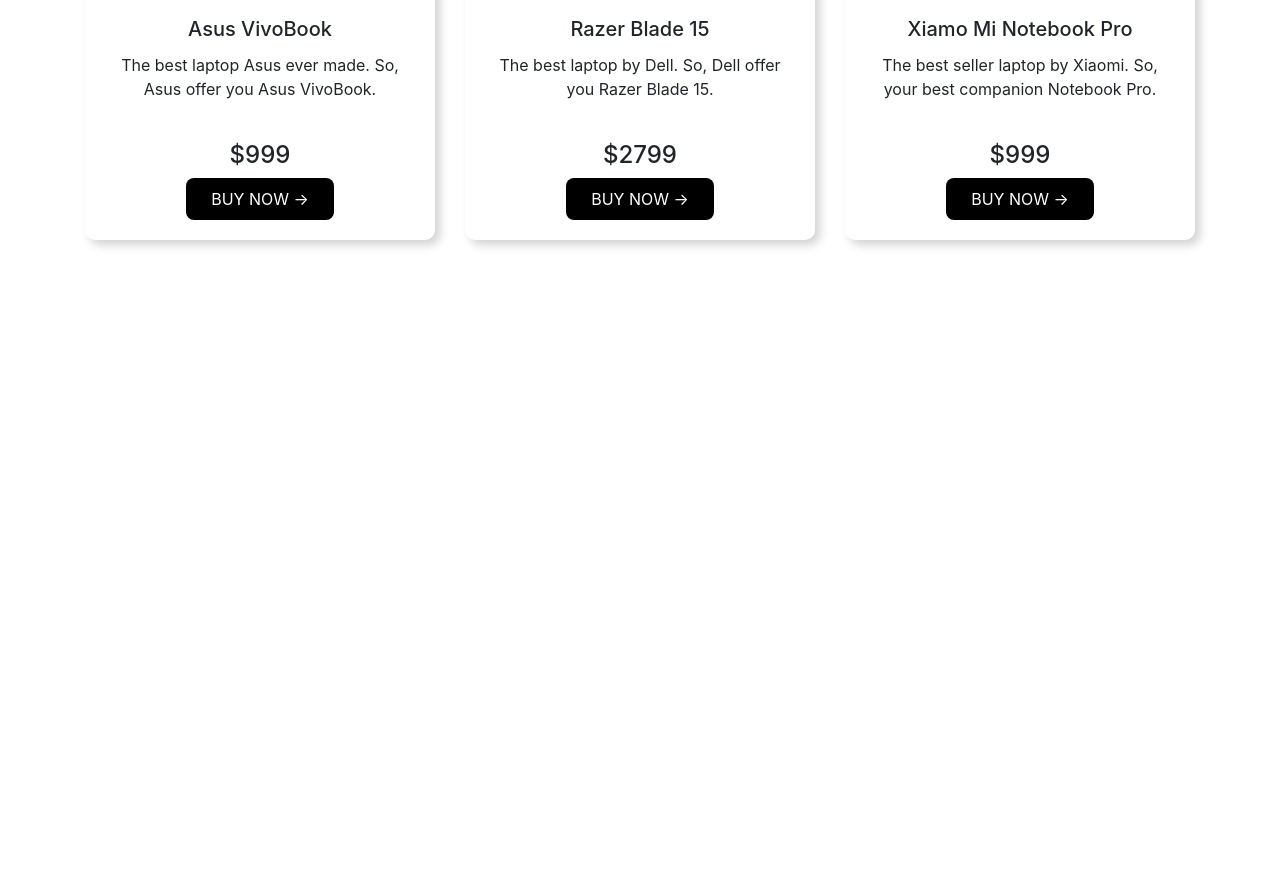
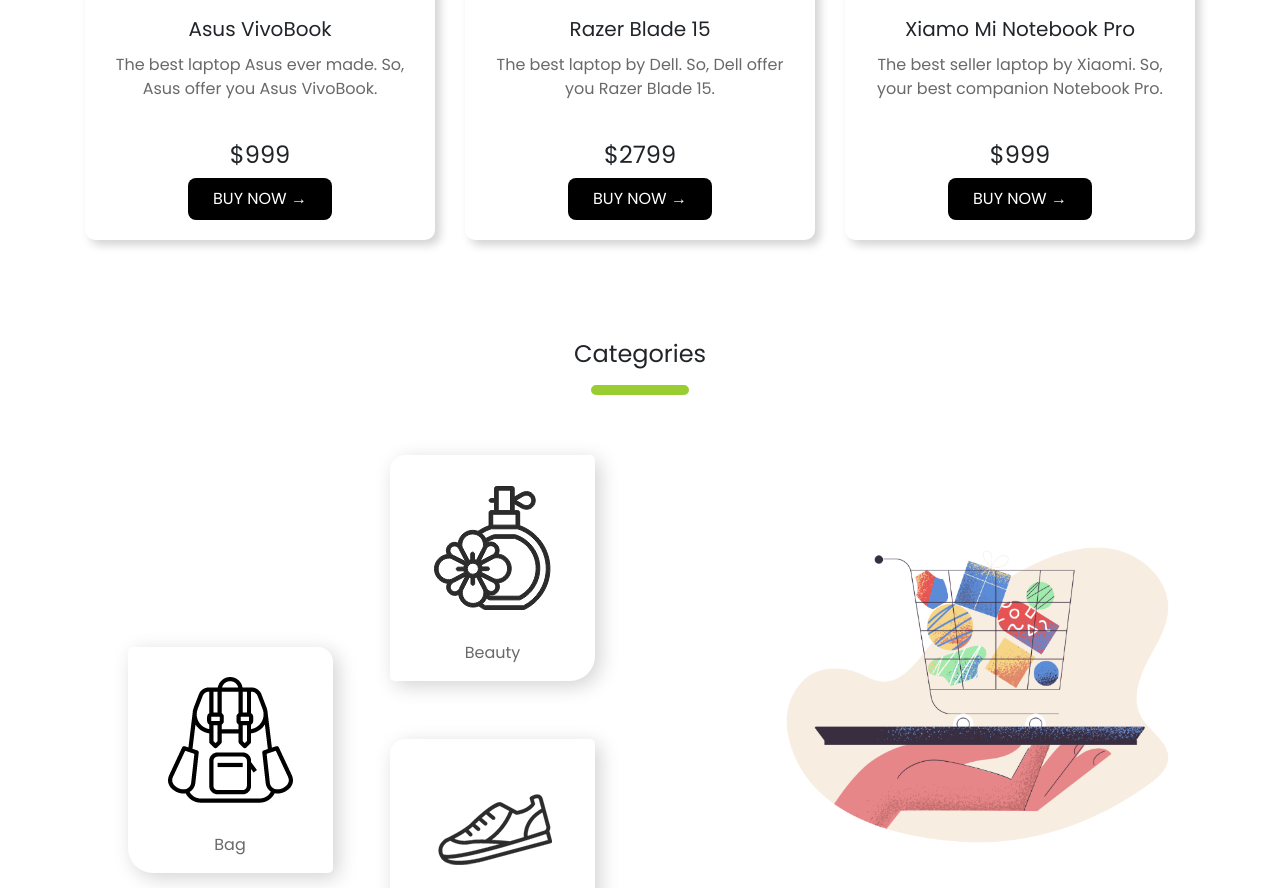
Before and after one commit to soundmind94/assignment-two, a plain HTML site: page index.html in a window 1280 px wide. Shown: the part 1912-2800 px from the top of the page. Before the commit the page ends 2177 px from the top, so only its background shows below. Drawn offline with nearby package versions, Linux system fonts and the light colour scheme.

Commit message:
maximum code done

```diff
--- a/index.html
+++ b/index.html
@@ -5,6 +5,7 @@
     <meta name="viewport" content="width=device-width, initial-scale=1.0">
     <title>Hot-Gadgets</title>
     <link rel="stylesheet" href="https://stackpath.bootstrapcdn.com/bootstrap/4.4.1/css/bootstrap.min.css" integrity="sha384-Vkoo8x4CGsO3+Hhxv8T/Q5PaXtkKtu6ug5TOeNV6gBiFeWPGFN9MuhOf23Q9Ifjh" crossorigin="anonymous">
+    <link href="https://fonts.googleapis.com/css?family=Poppins&display=swap" rel="stylesheet">
     <link rel="stylesheet" href="style.css">
 </head>
 <body>
@@ -184,6 +185,55 @@
           </div>
     </div>
 
+    <div class="container cat">
+            <center>
+                <h4 class="line">Categories</h4>
+                <hr class="line">
+            </center>
+            <div class="row col-md-12 last-sec">
+                    <div class="row col-md-6 d-flex justify-content-end">
+                        <div class="col-md-3 d-flex align-items-center">
+                            <div class="bag align-bottom">
+                                <img src="Categories/bag.png">
+                            <center><p class="last-sec-text">Bag</p></center>
+                            </div>
+                        </div>
+                        <div class="items-2">
+                            <div class="d-flex align-items-start">
+                                <div class="perfume align-bottom">
+                                    <img src="Categories/perfume.png">
+                                    <center><p class="last-sec-text">Beauty</p></center>
+                                </div>
+                            </div>
+                            <br>
+                            <br>
+                            <div class="d-flex align-items-end">
+                                <div class="shoe">
+                                    <img src="Categories/shoe.png">
+                                    <center><p class="last-sec-text">Shoes</p></center>
+                                </div>
+                            </div>
+
+                        </div>
+                    </div>
+                    <div class="row col-md-6">
+                        <div class="pale d-flex align-items-center">
+                            <img src="Categories/pale-order.png">
+                        </div>
+                    </div>
+            </div>
+    </div>
+
+    <div class="container d-flex align-items-center justify-content-center orange-bg" id="contact-us">
+        <div>
+          <h3>LET'S CONTACT WITH US</h3>
+          <h6>Get information on price, sales, and more</h6>
+          <input class="form-control" type="text" placeholder="Enter your e-mail">
+          <br>
+          <center><button class="buy-now-button">SUBMIT</button></center>
+        </div>
+      </div>
+<footer><small>&copy;All Rights Reserved by Hot Gadgets-2020.</small></footer>
 
 
     <script src="https://code.jquery.com/jquery-3.4.1.slim.min.js" integrity="sha384-J6qa4849blE2+poT4WnyKhv5vZF5SrPo0iEjwBvKU7imGFAV0wwj1yYfoRSJoZ+n" crossorigin="anonymous"></script>
--- a/style.css
+++ b/style.css
@@ -1,7 +1,10 @@
+body {
+    font-family: 'Poppins';}
 .container{
     margin-top: 25px;
     margin-bottom: 25px;
 }
+p{color:dimgray;}
 .buy-now-button{
     background-color:#000;
     color:#fff;
@@ -24,3 +27,58 @@
 .more{
     color: yellowgreen;
 }
+
+.cat{
+    margin-top: 100px;
+    margin-bottom: 150px;
+}
+hr.line {
+        border: 5px solid yellowgreen;
+        border-radius: 5px;
+        width:8%
+}
+.items-2{
+    margin-top: 30px;
+    margin-left: 150px;
+}
+.shoe{
+    border: none;
+    border-radius:15px 5px 25px 5px;
+    box-shadow: 5px 5px 20px lightgray;
+    margin-top: 10px;
+}
+.shoe img{
+    padding:30px 40px;
+}
+.bag{
+    border: none;
+    border-radius: 10px;
+    box-shadow: 5px 5px 20px lightgray;
+    margin-right: 5px;
+    margin-top: 130px;
+}
+.bag{
+    border-radius:5px 15px 5px 25px;
+}
+.bag img{
+    padding:30px 40px;
+}
+.perfume{
+    border: none;
+    border-radius:15px 5px 25px 5px;
+    box-shadow: 5px 5px 20px lightgray;
+}
+.perfume img{
+    padding:30px 40px;
+}
+.pale img{
+    width:100% ;
+    margin-left: 120px;
+}
+.last-sec{
+    margin-top:30px;
+}
+footer{
+    color:dimgray;
+    text-align:center;
+}
```
